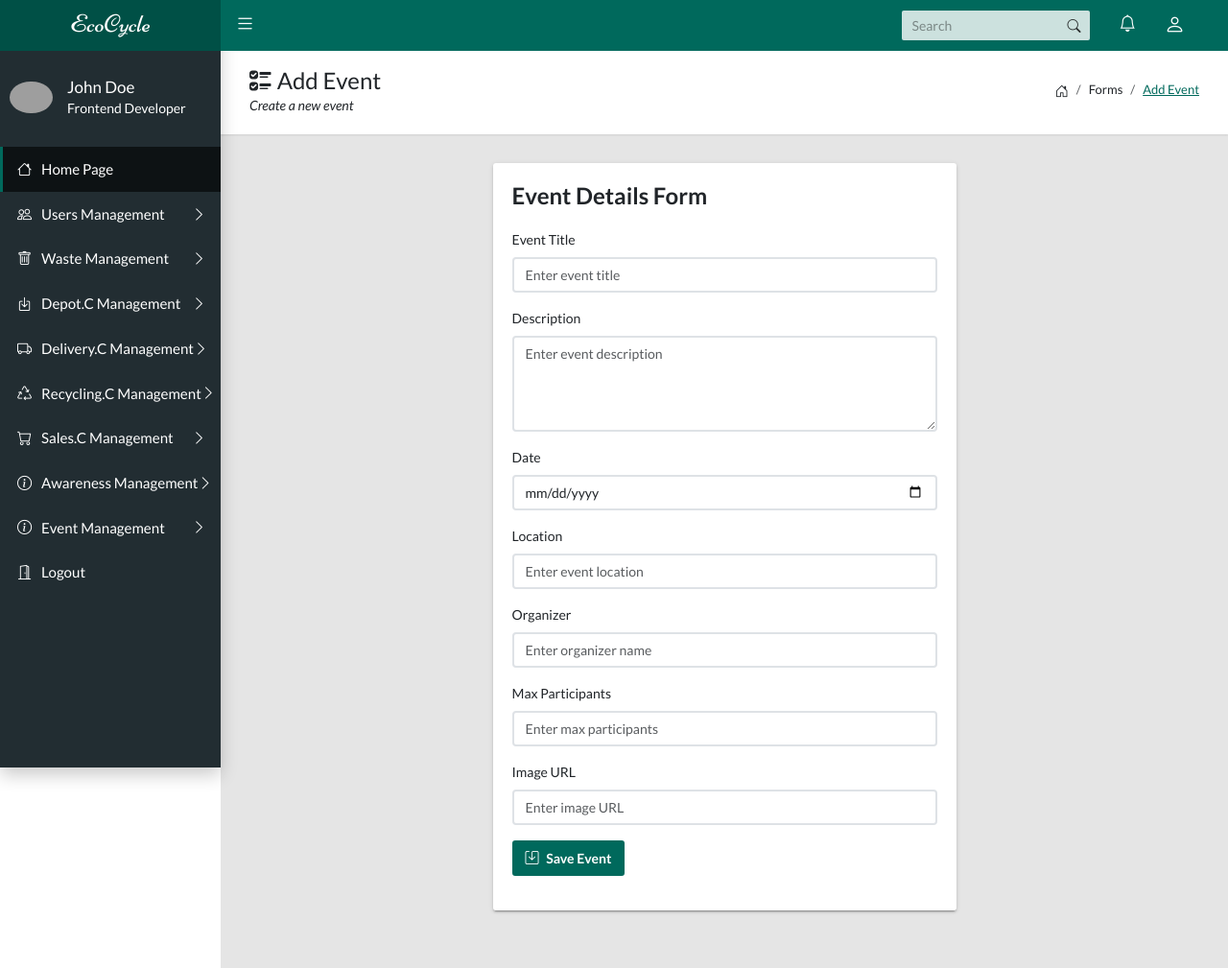
After one commit to chahdzhaira/EcoDev, a Laravel app: page /events/create in a window 1280 px wide. The commit adds this page. Shown: the whole page at 96% size. Run offline with Laravel 9, Linux system fonts and the light colour scheme; style sheets or scripts are compiled from the project's sources; grey boxes are pictures that could not be loaded.

Commit message:
CrudEvent

```diff
--- /dev/null
+++ b/app/Http/Controllers/eventController.php
@@ -0,0 +1,122 @@
+<?php
+
+namespace App\Http\Controllers;
+use App\Models\Event ;
+use Illuminate\Http\Request;
+
+class eventController extends Controller
+{
+    /**
+     * Display a listing of the resource.
+     *
+     * @return \Illuminate\Http\Response
+     */
+    public function index(Request $request)
+    {
+        $query = Event::query();
+
+        // Check if there's a search request
+        if ($request->has('search') && $request->search != '') {
+            $query->where('title', 'like', '%' . $request->search . '%');
+        }
+
+        $events = $query->get();
+
+        return view('BackOffice.Event.eventList', compact('events'));
+    }
+
+    /**
+     * Show the form for creating a new resource.
+     *
+     * @return \Illuminate\Http\Response
+     */
+    public function create()
+    {
+        return view('BackOffice.Event.addEvent');
+    }
+
+    /**
+     * Store a newly created resource in storage.
+     *
+     * @param  \Illuminate\Http\Request  $request
+     * @return \Illuminate\Http\Response
+     */
+    public function store(Request $request)
+    {
+        $validatedData = $request->validate([
+            'title' => 'required|string|max:255',
+            'description' => 'required|string',
+            'date' => 'required|date',
+            'location' => 'required|string|max:255',
+            'organizer' => 'required|string|max:255',
+            'max_participants' => 'required|integer',
+            'image_url' => 'required|url',
+        ]);
+
+        Event::create($validatedData);
+
+        return redirect()->route('events.index')->with('success', 'Événement ajouté avec succès.');
+    }
+
+    /**
+     * Display the specified resource.
+     *
+     * @param  int  $id
+     * @return \Illuminate\Http\Response
+     */
+    public function show($id)
+    {
+        //
+    }
+
+    /**
+     * Show the form for editing the specified resource.
+     *
+     * @param  int  $id
+     * @return \Illuminate\Http\Response
+     */
+    public function edit($id)
+    {
+        $event = Event::findOrFail($id);
+    return view('BackOffice.Event.eventEdit', compact('event'));
+    }
+
+    /**
+     * Update the specified resource in storage.
+     *
+     * @param  \Illuminate\Http\Request  $request
+     * @param  int  $id
+     * @return \Illuminate\Http\Response
+     */
+    public function update(Request $request, $id)
+    {
+        $request->validate([
+            'title' => 'required|string|max:255',
+            'description' => 'required|string',
+            'date' => 'required|date',
+            'location' => 'required|string|max:255',
+            'organizer' => 'required|string|max:255',
+            'max_participants' => 'required|integer|min:1',
+            'image_url' => 'required|url',
+        ]);
+
+        $event = Event::findOrFail($id);
+        $event->update($request->all());
+
+        return redirect()->route('events.index')->with('success', 'L\'événement a été mis à jour avec succès !');
+    }
+
+    /**
+     * Remove the specified resource from storage.
+     *
+     * @param  int  $id
+     * @return \Illuminate\Http\Response
+     */
+    public function destroy($id)
+    {
+        $event = Event::findOrFail($id);
+    $event->delete();
+
+    return redirect()->route('events.index')->with('success', 'L\'événement a été supprimé avec succès !');
+    }
+}
--- /dev/null
+++ b/resources/views/BackOffice/Event/addEvent.blade.php
@@ -0,0 +1,112 @@
+<!DOCTYPE html>
+<html lang="en">
+<head>
+    <meta name="description" content="Vali is a responsive and free admin theme built with Bootstrap 5, SASS and PUG.js. It's fully customizable and modular.">
+    <meta property="twitter:card" content="summary_large_image">
+    <meta property="twitter:site" content="@pratikborsadiya">
+    <meta property="twitter:creator" content="@pratikborsadiya">
+    <meta property="og:type" content="website">
+    <meta property="og:site_name" content="Vali Admin">
+    <meta property="og:title" content="Vali - Free Bootstrap 5 admin theme">
+    <meta property="og:url" content="http://pratikborsadiya.in/blog/vali-admin">
+    <meta property="og:image" content="http://pratikborsadiya.in/blog/vali-admin/hero-social.png">
+    <meta property="og:description" content="Vali is a responsive and free admin theme built with Bootstrap 5, SASS and PUG.js. It's fully customizable and modular.">
+    <title>Add Event - Vali Admin</title>
+    <meta charset="utf-8">
+    <meta http-equiv="X-UA-Compatible" content="IE=edge">
+    <meta name="viewport" content="width=device-width, initial-scale=1">
+    <!-- Main CSS-->
+    @vite(['resources/assets/css/main.css'])
+    <!-- Font-icon css-->
+    <link rel="stylesheet" type="text/css" href="https://cdn.jsdelivr.net/npm/bootstrap-icons@1.10.5/font/bootstrap-icons.css">
+</head>
+<body class="app sidebar-mini">
+    <!-- Navbar-->
+    <header class="app-header">
+        <a class="app-header__logo" href="{{ route('indexBack') }}">EcoCycle</a>
+        @include('BackOffice.partials.navbar')
+    </header>
+
+    <!-- Sidebar menu-->
+    <div class="app-sidebar__overlay" data-toggle="sidebar"></div>
+    @include('BackOffice.partials.sidebar')
+
+    <main class="app-content">
+        <div class="app-title">
+            <div>
+                <h1><i class="bi bi-ui-checks"></i> Add Event</h1>
+                <p>Create a new event</p>
+            </div>
+            <ul class="app-breadcrumb breadcrumb">
+                <li class="breadcrumb-item"><i class="bi bi-house-door fs-6"></i></li>
+                <li class="breadcrumb-item">Forms</li>
+                <li class="breadcrumb-item"><a href="#">Add Event</a></li>
+            </ul>
+        </div>
+
+        <div class="row justify-content-center">
+            <div class="col-md-6">
+                <div class="tile">
+                    <h3 class="tile-title">Event Details Form</h3>
+                    <div class="tile-body">
+                        <form action="{{ route('events.store') }}" method="POST">
+                            @csrf
+                            <!-- Title -->
+                            <div class="mb-3">
+                                <label class="form-label">Event Title</label>
+                                <input class="form-control" type="text" placeholder="Enter event title" name="title" required>
+                            </div>
+
+                            <!-- Description -->
+                            <div class="mb-3">
+                                <label class="form-label">Description</label>
+                                <textarea class="form-control" rows="4" placeholder="Enter event description" name="description" required></textarea>
+                            </div>
+
+                            <!-- Date -->
+                            <div class="mb-3">
+                                <label class="form-label">Date</label>
+                                <input class="form-control" type="date" name="date" required>
+                            </div>
+
+                            <!-- Location -->
+                            <div class="mb-3">
+                                <label class="form-label">Location</label>
+                                <input class="form-control" type="text" placeholder="Enter event location" name="location" required>
+                            </div>
+
+                            <!-- Organizer -->
+                            <div class="mb-3">
+                                <label class="form-label">Organizer</label>
+                                <input class="form-control" type="text" placeholder="Enter organizer name" name="organizer" required>
+                            </div>
+
+                            <!-- Max Participants -->
+                            <div class="mb-3">
+                                <label class="form-label">Max Participants</label>
+                                <input class="form-control" type="number" placeholder="Enter max participants" name="max_participants" required>
+                            </div>
+
+                            <!-- Image URL -->
+                            <div class="mb-3">
+                                <label class="form-label">Image URL</label>
+                                <input class="form-control" type="url" placeholder="Enter image URL" name="image_url" required>
+                            </div>
+
+                            <!-- Submit Button -->
+                            <div class="mb-3">
+                                <button class="btn btn-primary" type="submit"><i class="bi bi-save"></i> Save Event</button>
+                            </div>
+                        </form>
+                    </div>
+                </div>
+            </div>
+        </div>
+    </main>
+
+    <!-- Essential javascripts for application to work -->
+    @vite(['resources/assets/js/jquery-3.7.0.min.js'])
+    @vite(['resources/assets/js/bootstrap.min.js'])
+    @vite(['resources/assets/js/main - Back.js'])
+</body>
+</html>
--- a/resources/views/BackOffice/partials/sidebar.blade.php
+++ b/resources/views/BackOffice/partials/sidebar.blade.php
@@ -60,6 +60,14 @@
           </ul>
         </li>
 
+        <li class="treeview"><a class="app-menu__item" href="#" data-toggle="treeview"><i class="app-menu__icon bi bi-info-circle"></i><span class="app-menu__label">Event Management</span><i class="treeview-indicator bi bi-chevron-right"></i></a>
+          <ul class="treeview-menu">
+          <li><a class="treeview-item" href="{{ route('events.index') }}"><i class="icon bi bi-circle-fill"></i> Event List </a></li>
+
+            <li><a class="treeview-item" href="{{route('table-data-table')}}" ><i class="icon bi bi-circle-fill"></i> Data Tables</a></li>
+          </ul>
+        </li>
+
         <li><a class="app-menu__item" href="{{route('page-login')}}"><i class="app-menu__icon bi bi-door-open"></i><span class="app-menu__label">Logout</span></a></li>
 
       </ul>
--- a/routes/web.php
+++ b/routes/web.php
@@ -1,6 +1,7 @@
 <?php
 
 use Illuminate\Support\Facades\Route;
+use App\Http\Controllers\eventController;
 
 /*
 |--------------------------------------------------------------------------
@@ -123,3 +124,5 @@ Route::get('/bootstrap-components', function () {
 Route::get('/blank-page', function () {
     return view('BackOffice.blank-page');
 })->name('blank-page');
+
+Route::resource('/events', EventController::class);
```
Also changed, not shown: resources/views/BackOffice/Event/eventEdit.blade.php (added, +74 -0 lines), resources/views/BackOffice/Event/eventList.blade.php (added, +99 -0 lines).
